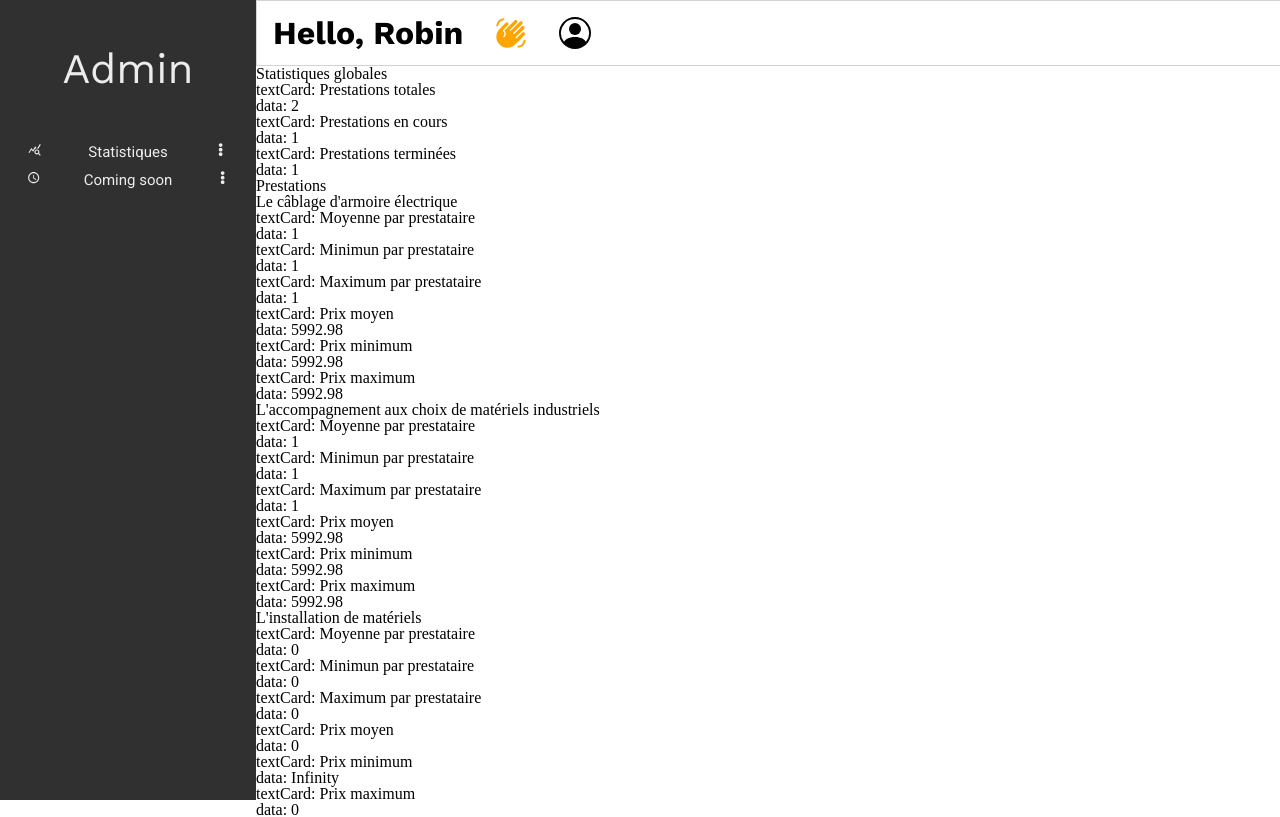
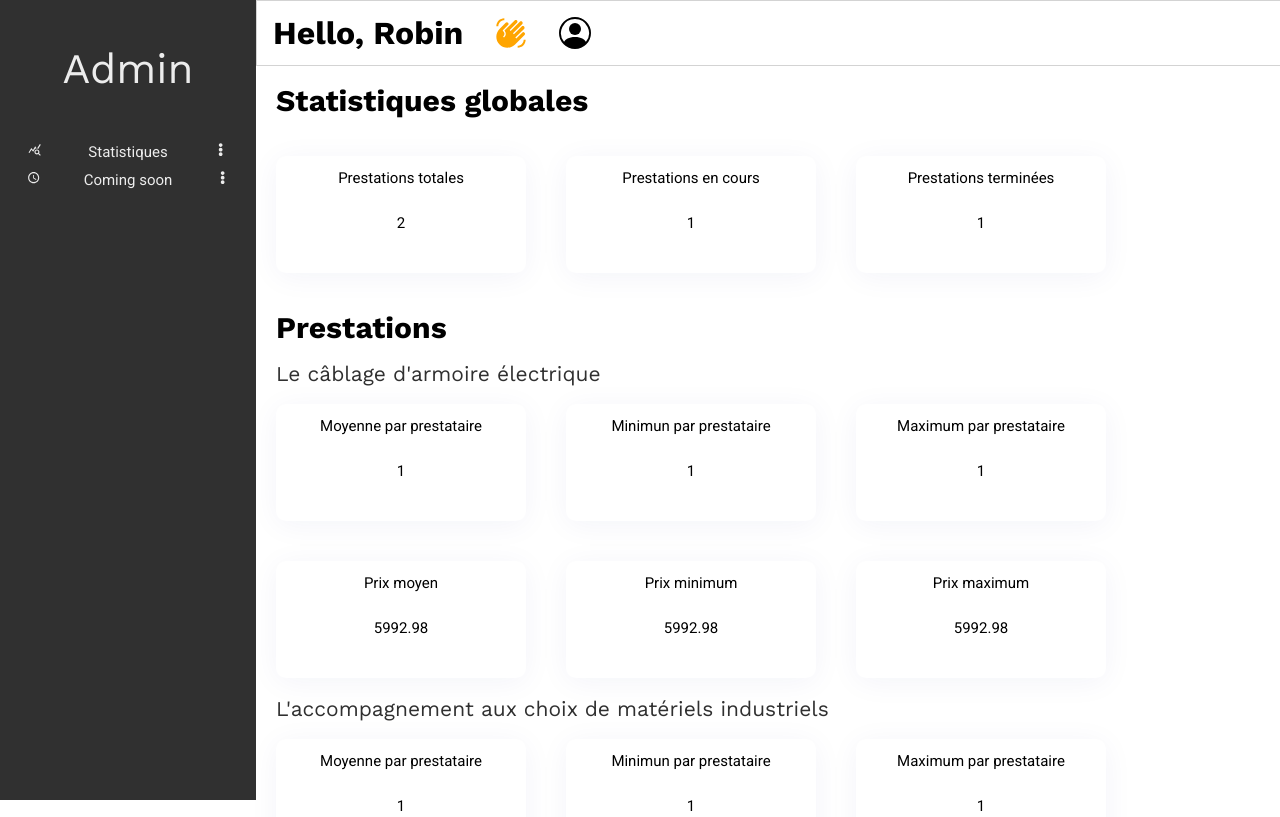
Before and after one commit to robinhotton/projet-fil-rouge_ib-formation, a React (Create React App) app: page /admin in a window 1280 px wide. Shown: the top 817 px of the page. Built offline with nearby package versions, Linux system fonts and the light colour scheme; data requests are answered from the project's data file.

Commit message:
feat: html/css admin page :sparkles:

```diff
--- /dev/null
+++ b/src/components/adminCard/AdminCard.scss
@@ -0,0 +1,19 @@
+@import "../../assets/css/utils/fonts.scss";
+
+.Card {
+  width: 250px;
+  height: 117px;
+
+  background: #ffffff;
+  box-shadow: 0px 4px 30px rgba(17, 38, 146, 0.05);
+  border-radius: 10px;
+  margin-right: 50px;
+  margin: 20px;
+}
+
+.Card p {
+  margin: 15px;
+}
+.Card p:last-child {
+  margin-top: 30px;
+}
--- a/src/components/adminCard/AdminCard.tsx
+++ b/src/components/adminCard/AdminCard.tsx
@@ -1,3 +1,5 @@
+import "./AdminCard.scss";
+
 type AdminCardProps = {
   textCard: string;
   getCardData: number;
@@ -6,8 +8,8 @@ type AdminCardProps = {
 const AdminCard: React.FC<AdminCardProps> = ({ textCard, getCardData }) => {
   return (
     <div className="Card">
-      <p>textCard: {textCard}</p>
-      <p>data: {getCardData}</p>
+      <p className="contentCard center">{textCard}</p>
+      <p className="contentCard center">{getCardData}</p>
     </div>
   );
 };
--- /dev/null
+++ b/src/components/adminCard/AdminCardsCategorie.scss
@@ -0,0 +1,16 @@
+@import "../../assets/css/utils/fonts.scss";
+
+.cardCategorie {
+  display: flex;
+  flex-direction: column;
+}
+
+.cardCategorie h2 {
+  margin-left: 20px;
+}
+
+.statsPrix,
+.statsNombre {
+  display: flex;
+  flex-direction: row;
+}
--- a/src/components/adminCard/AdminCardsCategorie.tsx
+++ b/src/components/adminCard/AdminCardsCategorie.tsx
@@ -3,6 +3,7 @@ import Prestation from "../../models/Prestation";
 import Entreprise from "../../models/Entreprise";
 import AdminCard from "./AdminCard";
 import EntrepriseService from "../../services/EntrepriseService";
+import "./AdminCardsCategorie.scss";
 
 type AdminCardsCategorieProps = {
   nomCategorie: string;
@@ -23,11 +24,6 @@ const AdminCardsCategorie: React.FC<AdminCardsCategorieProps> = ({
     );
   }, []);
 
-  // const prixMoyen = (): number => {
-  //   let moy: number = 0;
-  //   prestations.forEach((prestation) => (moy += prestation.prixTotal()));
-  //   return moy;
-  // };
   const prixMoyen = (): number => {
     let moy: number = 0;
     prestations.forEach(
@@ -101,7 +97,8 @@ const AdminCardsCategorie: React.FC<AdminCardsCategorieProps> = ({
 
   return (
     <div className="cardCategorie">
-      <h2>{nomCategorie}</h2>
+      <h2 className="titleCard">{nomCategorie}</h2>
+      <div className="statsNombre">
         <AdminCard
           textCard="Moyenne par prestataire"
           getCardData={moyParPrestataire()}
@@ -114,10 +111,13 @@ const AdminCardsCategorie: React.FC<AdminCardsCategorieProps> = ({
           textCard="Maximum par prestataire"
           getCardData={maxParPrestataire()}
         />
+      </div>
+      <div className="statsPrix">
         <AdminCard textCard="Prix moyen" getCardData={prixMoyen()} />
         <AdminCard textCard="Prix minimum" getCardData={prixMin()} />
         <AdminCard textCard="Prix maximum" getCardData={prixMax()} />
       </div>
+    </div>
   );
 };
 export default AdminCardsCategorie;
--- /dev/null
+++ b/src/components/adminCard/AdminCardsController.scss
@@ -0,0 +1,5 @@
+@import "../../assets/css/utils/fonts.scss";
+
+.statistiques h1 {
+  margin: 20px;
+}
--- a/src/components/adminCard/AdminCardsController.tsx
+++ b/src/components/adminCard/AdminCardsController.tsx
@@ -4,6 +4,7 @@ import StatsGlobales from "./AdminCardsGlobales";
 import CardsCategorie from "./AdminCardsCategorie";
 import PrestationService from "../../services/PrestationService";
 import CategoriesService from "../../services/CategorieService";
+import "./AdminCardsController.scss";
 
 const AdminCardsController: React.FC = () => {
   const [prestations, setPrestations] = useState<Prestation[]>([]);
@@ -25,9 +26,9 @@ const AdminCardsController: React.FC = () => {
 
   return (
     <div className="statistiques">
-      <h1>Statistiques globales</h1>
+      <h1 className="titlePrestationPage">Statistiques globales</h1>
       <StatsGlobales allPrestations={prestations} />
-      <h1>Prestations</h1>
+      <h1 className="titlePrestationPage">Prestations</h1>
       <div className="allCategories">
         {categories.map((categorie) => (
           <CardsCategorie
--- /dev/null
+++ b/src/components/adminCard/AdminCardsGlobales.scss
@@ -0,0 +1,4 @@
+.cardsGlobales {
+  display: flex;
+  flex-direction: row;
+}
--- a/src/components/adminCard/AdminCardsGlobales.tsx
+++ b/src/components/adminCard/AdminCardsGlobales.tsx
@@ -1,5 +1,6 @@
 import Prestation from "../../models/Prestation";
 import Card from "./AdminCard";
+import "./AdminCardsGlobales.scss";
 
 type AdminCardsGlobalesProps = {
   allPrestations: Prestation[];
--- a/src/data/db.json
+++ b/src/data/db.json
@@ -43,7 +43,7 @@
       "description": "Pose et réparation des câbles des armoires électriques avec style",
       "tauxHoraire": "42.69",
       "tempsPrestation": 42,
-      "prixMateriel": 4200,
+      "prixMateriel": 420,
       "termine": false,
       "devis": "https://www.coover.fr/wp-content/uploads/2019/11/exemple-devis-gratuit.png",
       "evaluations": {
```
Lines whose indentation alone changed are shown as unchanged.
